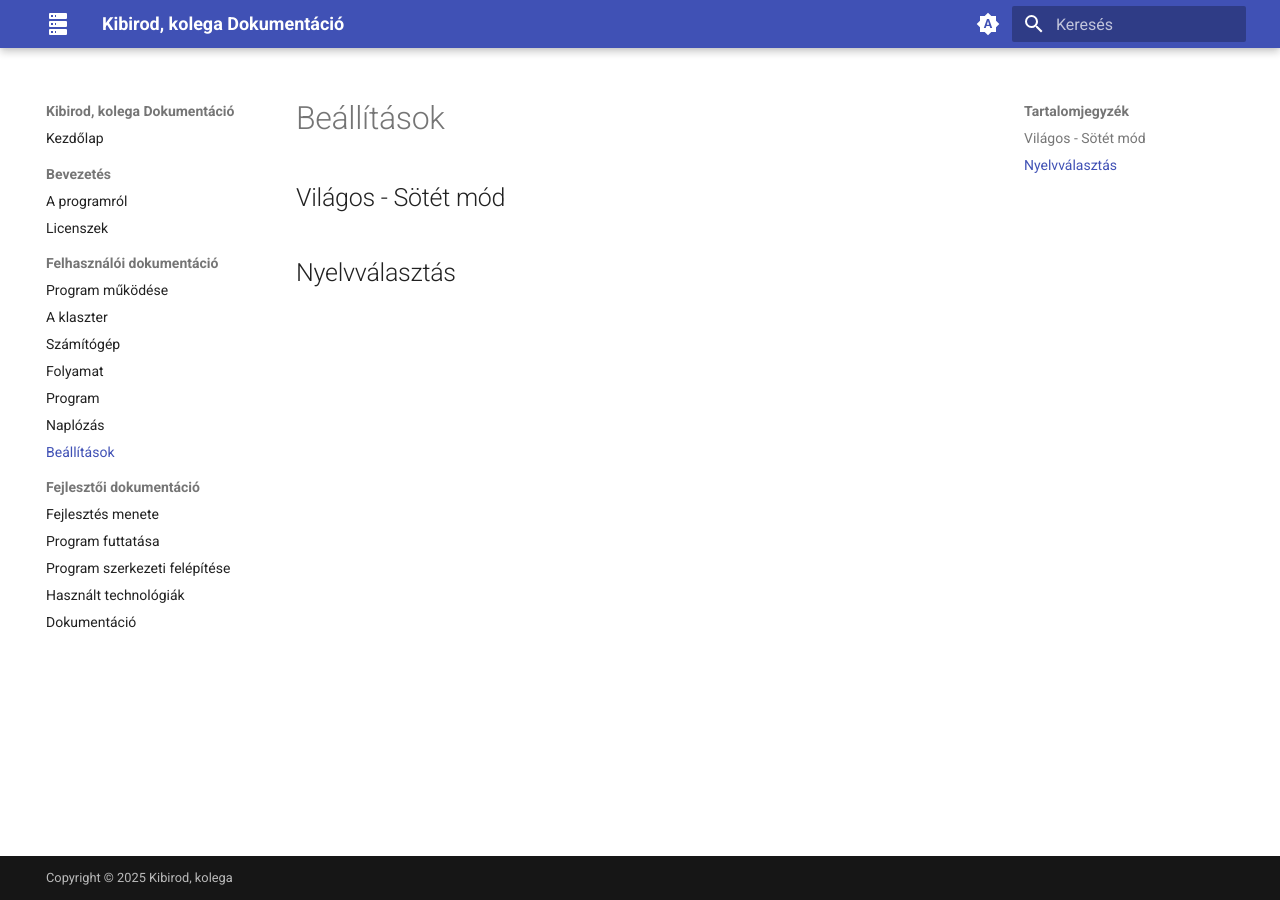
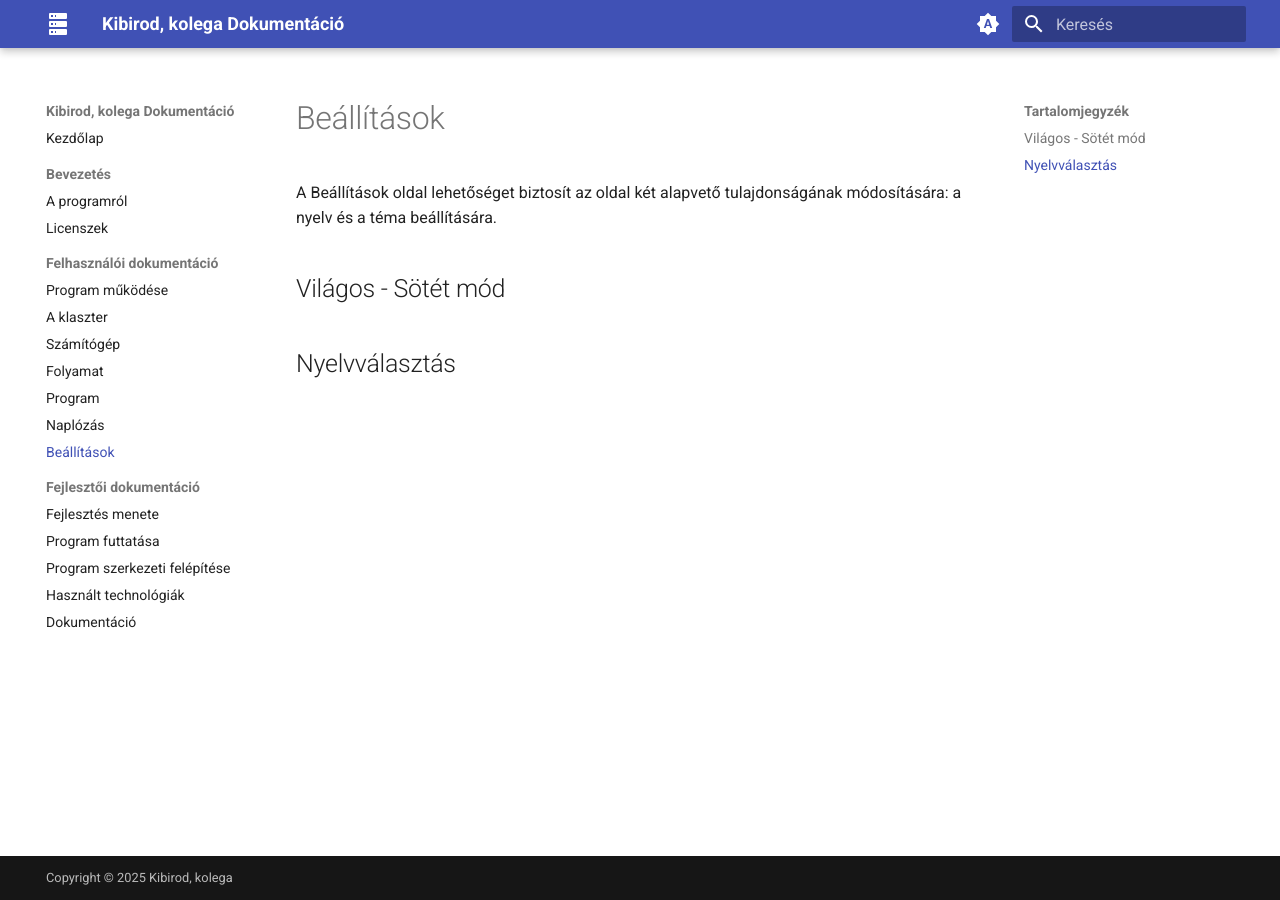
Before and after one commit to gyorfimarcell/Dusza2025, an MkDocs documentation site: the page built from documentation/docs/felhasznaloi/beallitasok.md, in a window 1280 px wide. Built offline with MkDocs 1.6.1 and Material for MkDocs 9.7.7, drawn with Linux system fonts in a browser that asks for light colours.

Commit message:
settings docs implementation started

```diff
--- a/documentation/docs/felhasznaloi/beallitasok.md
+++ b/documentation/docs/felhasznaloi/beallitasok.md
@@ -1,4 +1,6 @@
 # Beállítások
+
+A Beállítások oldal lehetőséget biztosít az oldal két alapvető tulajdonságának módosítására: a nyelv és a téma beállítására.
 
 ## Világos - Sötét mód
 
```
